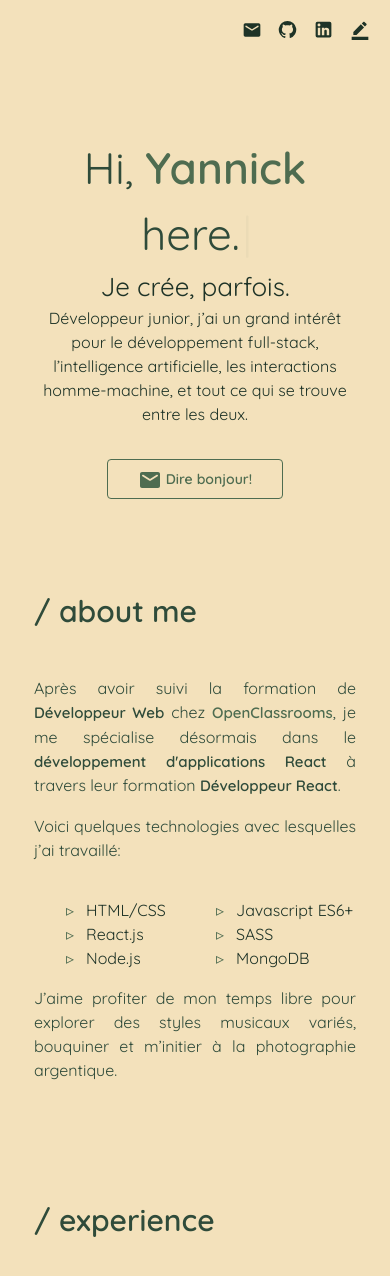
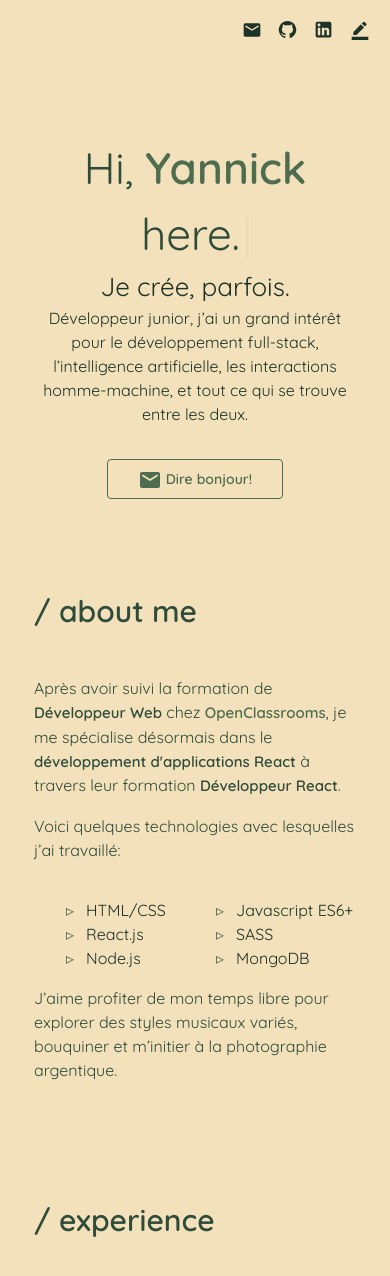
Before and after one commit to Yannstj/portfolio, a React (Vite) app: page / in a window 390 px wide. Shown: the top 1276 px of the page. Built offline with nearby package versions, Linux system fonts and the light colour scheme.

Commit message:
clean up

```diff
--- a/src/components/Intro.jsx
+++ b/src/components/Intro.jsx
@@ -10,7 +10,7 @@ export default function Intro() {
     typeSpeed: 120,
   });
 
-  // Fonction pour colorer "Yannick" en temps réel et ajouter le curseur
+  // Fonction pour colorer targetWord en temps réel et ajouter le curseur
   const formatText = text => {
     const targetWord = 'Yannick';
     let currentIndex = 0;
--- a/src/styles/About.css
+++ b/src/styles/About.css
@@ -79,12 +79,11 @@
 
   .about-description {
     font-size: 16px; /* -2px */
-    text-align: justify;
+    text-align: left;
   }
 
   .about-description a,
   .about-description b {
-    text-align: left;
     font-size: 15px; /* -2px */
   }
 
```
